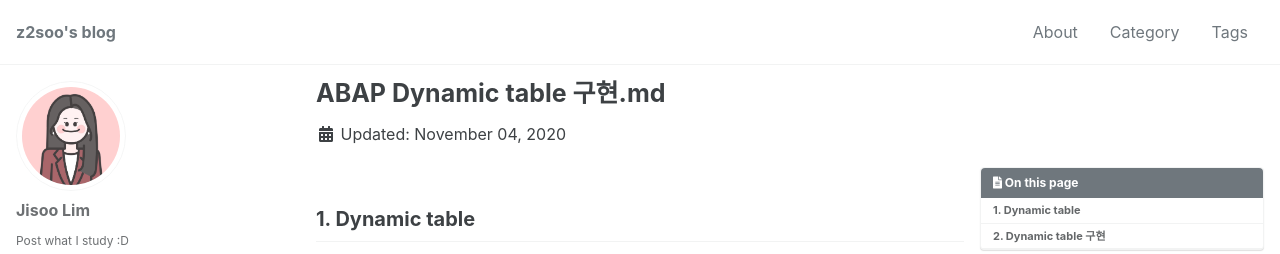
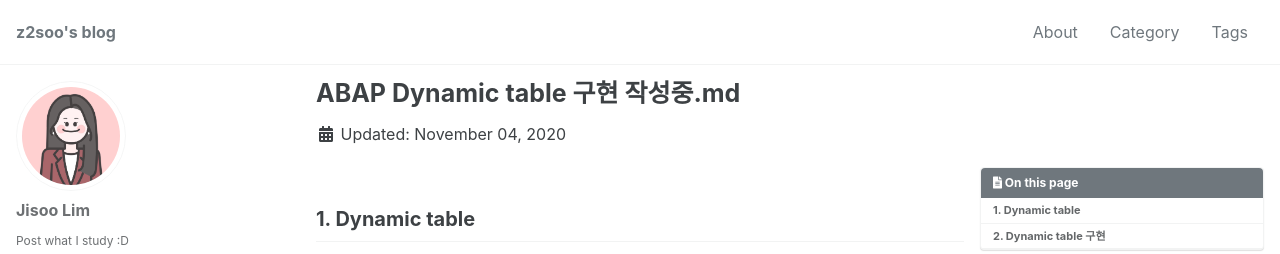
Before and after one commit to z2soo/z2soo.github.io, a Jekyll site: the page built from _posts/2020-11-04-ABAP-Dynamic-table-구현.md, in a window 1280 px wide and 900 px high. Shown: the top 254 px of the window. Built offline with Jekyll 4.4.1, drawn with Linux system fonts in a browser that asks for light colours; cached includes are drawn as plain includes.

Commit message:
edit post

```diff
--- a/_posts/2020-11-04-ABAP-Dynamic-table-구현.md
+++ b/_posts/2020-11-04-ABAP-Dynamic-table-구현.md
@@ -1,5 +1,5 @@
 ---
-title: "ABAP Dynamic table 구현.md"
+title: "ABAP Dynamic table 구현 작성중.md"
 categories:
   - ABAP
 tags:
```
